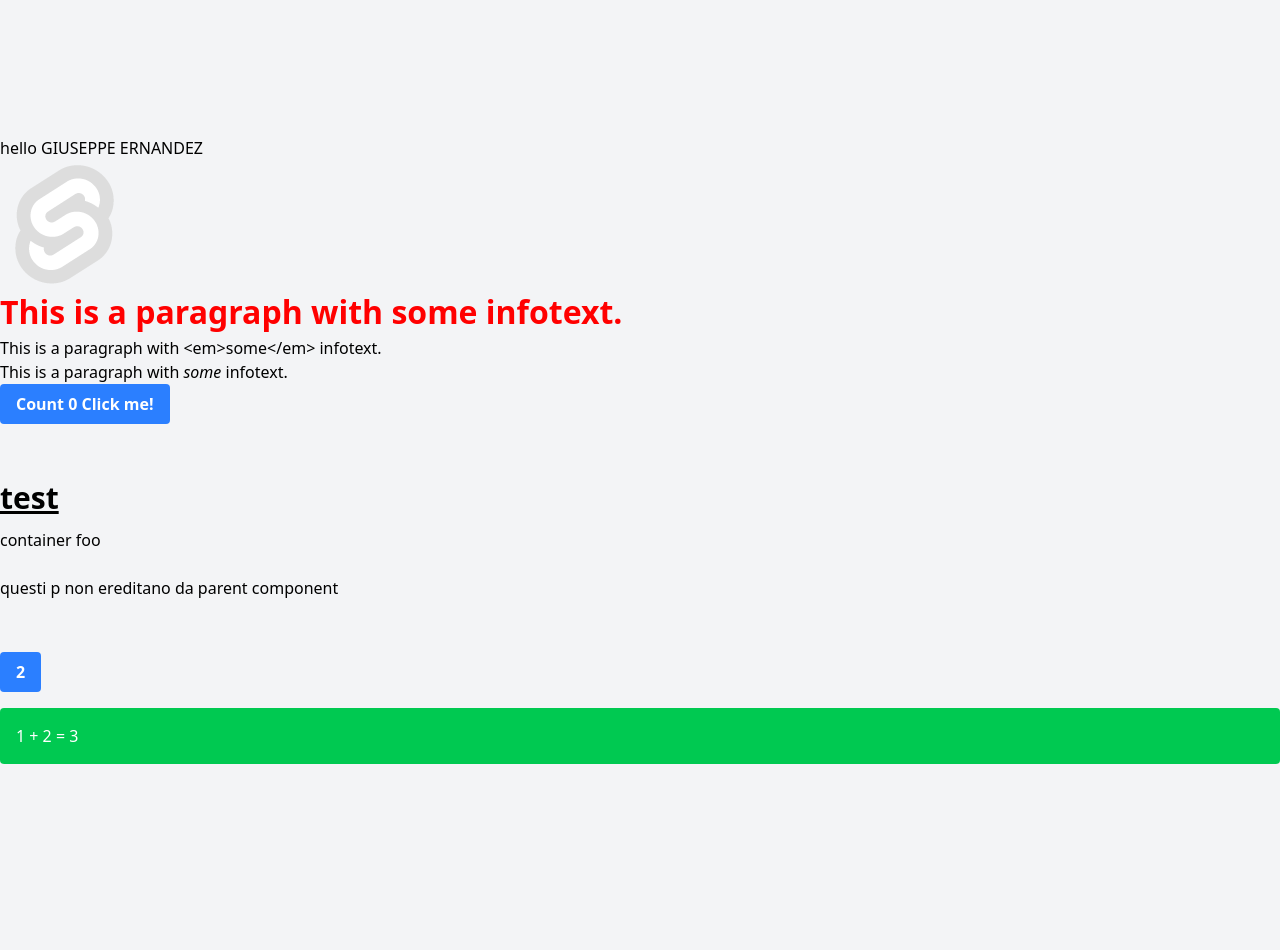
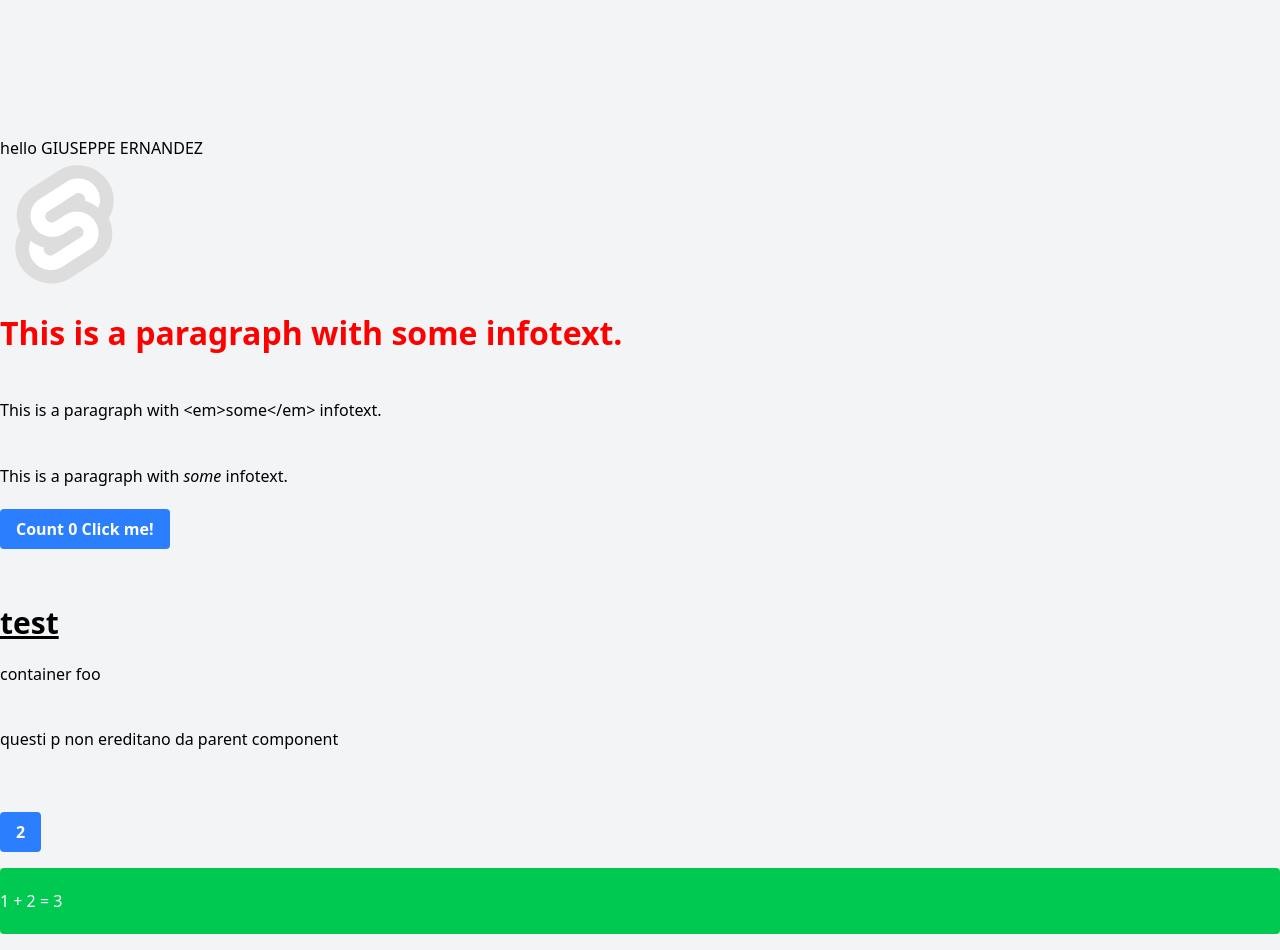
Before and after one commit to Nandos0804/mysvelteapp, a SvelteKit app: page / in a window 1280 px wide. Before the commit the page ends 800 px from the top, so only its background shows below. Built offline with nearby package versions, Linux system fonts and the light colour scheme.

Commit message:
testing global css rules

```diff
--- a/src/app.css
+++ b/src/app.css
@@ -1,2 +1,6 @@
 /* IMPORT */
 @import "tailwindcss";
+
+p {
+	padding: 1.3rem 0;
+}
```
